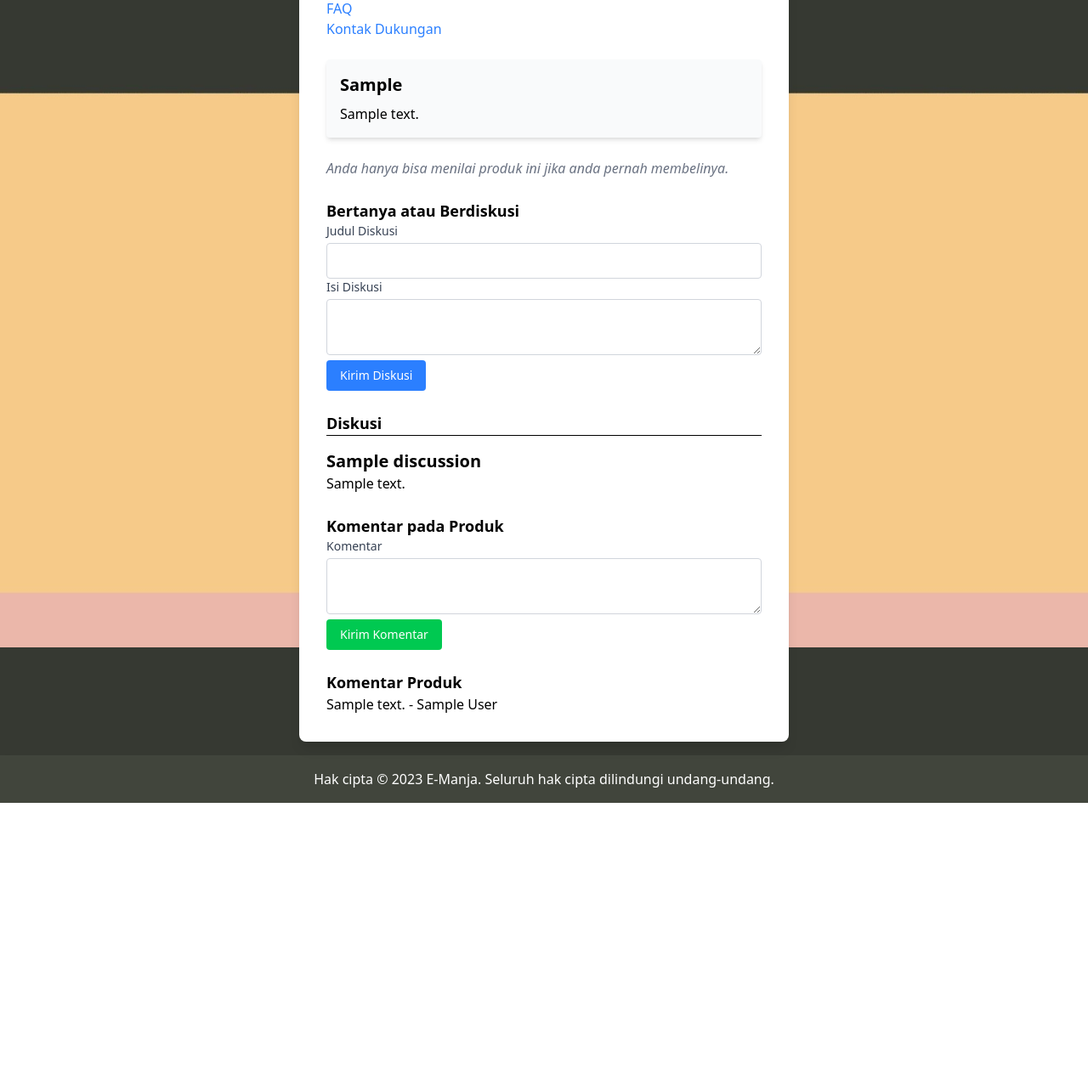
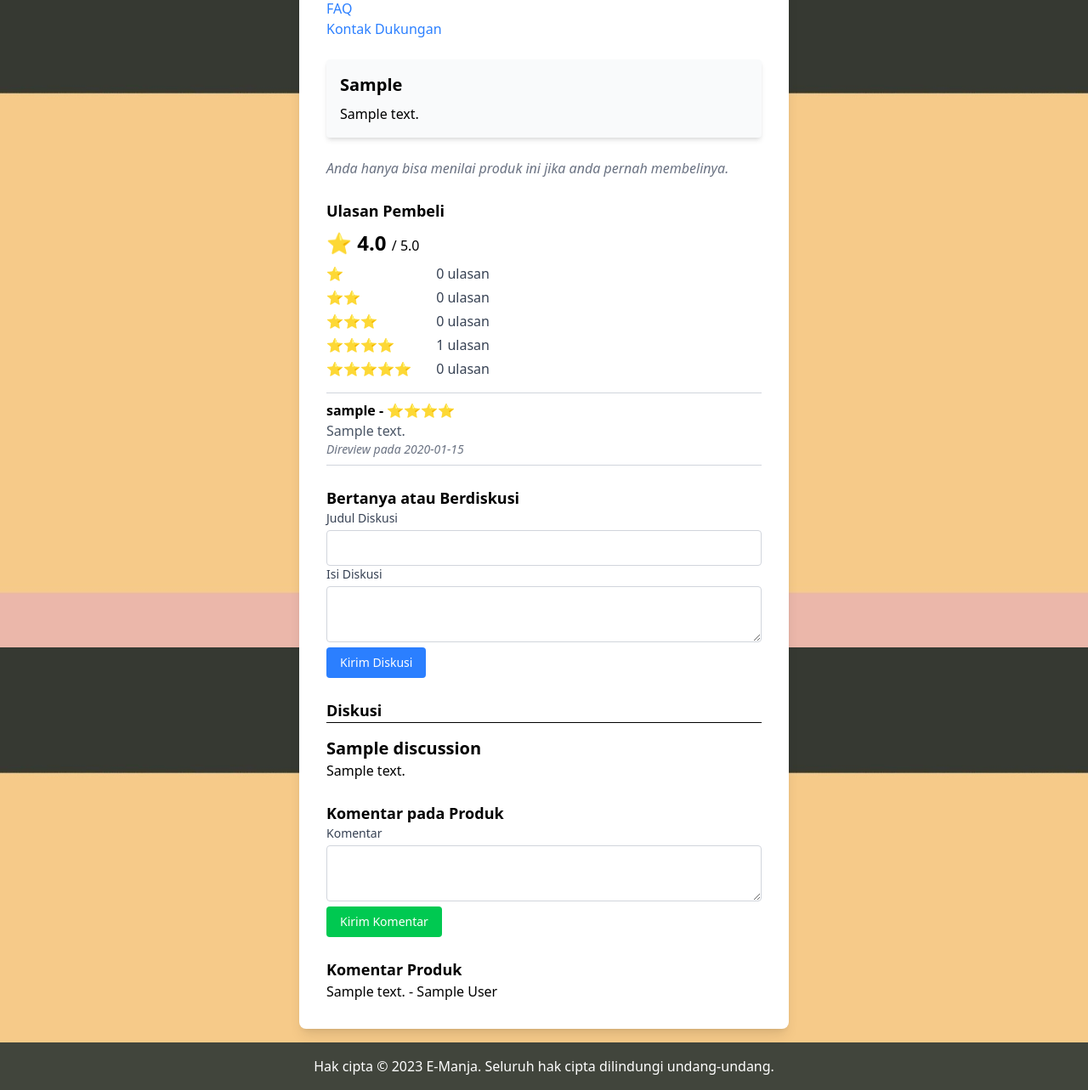
Before and after one commit to DTPL2025/tugas-proyek, a Flask app: page /produk/1 in a window 1280 px wide. Shown: the part 838-2121 px from the top of the page at 85% size. Before the commit the page ends 1783 px from the top, so only its background shows below. Run offline with Flask 3, Linux system fonts and the light colour scheme; tables that the repository leaves empty hold one stand-in row (values such as "Sample post"); grey boxes marked "Sample" are stand-in pictures; some libraries are stand-ins or nearby versions.

Commit message:
add back review section

```diff
--- a/app/templates/detail_product.jinja
+++ b/app/templates/detail_product.jinja
@@ -129,6 +129,31 @@
             <p class="mt-6 text-gray-500 italic">Anda hanya bisa menilai produk ini jika anda pernah membelinya.</p>
         {% endif %}
 
+        <!-- Reviews -->
+        <div class="mt-6">
+            <h2 class="text-lg font-bold mt-2 pb-2">Ulasan Pembeli</h2>
+            <span class="text-2xl font-bold">⭐ {{ average_rating|round(1) }} </span> <span class="text-md">/ 5.0</span>
+            <div class="mt-2 pb-4">
+                <div class="text-gray-700 space-y-1">
+                {% for star in range(1, 6) %}
+                    <div class="flex justify-between w-48">
+                    <span>{{ '⭐' * star }}</span>
+                    <span>{{ ratings|selectattr('rating', 'eq', star)|list|length }} ulasan</span>
+                    </div>
+                {% endfor %}
+                </div>
+            </div>
+            {% for rating in ratings|reverse %}
+                <div class="border-y border-gray-300 py-2">
+                    <p class="font-semibold">{{ rating.user.username }} - {{ '⭐' * rating.rating }}</p>
+                    <p class="text-gray-600">{{ rating.review }}</p>
+                    <p class="text-sm text-gray-500 italic">Direview pada {{ rating.created_at.strftime('%Y-%m-%d') }}</p>
+                </div>
+            {% else %}
+                <p class="text-gray-500 italic">Belum ada review produk.</p>
+            {% endfor %}
+        </div>
+
         <!-- Diskusi Form -->
         <div class="mt-6">
             <h2 class="text-lg font-bold">Bertanya atau Berdiskusi</h2>
```
